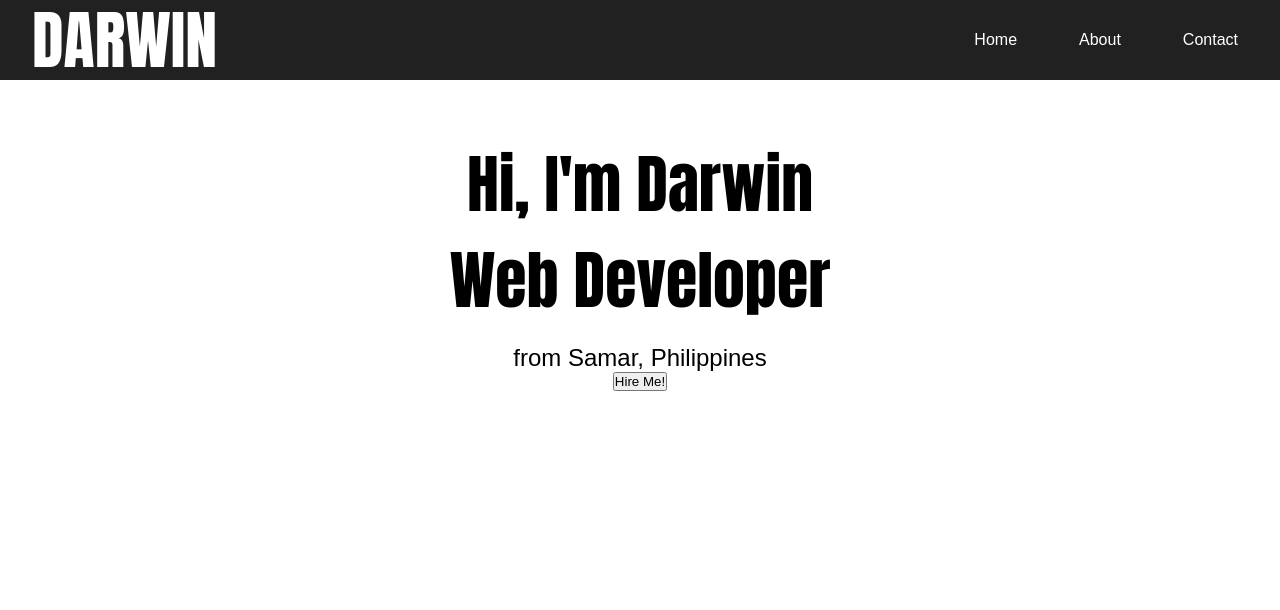
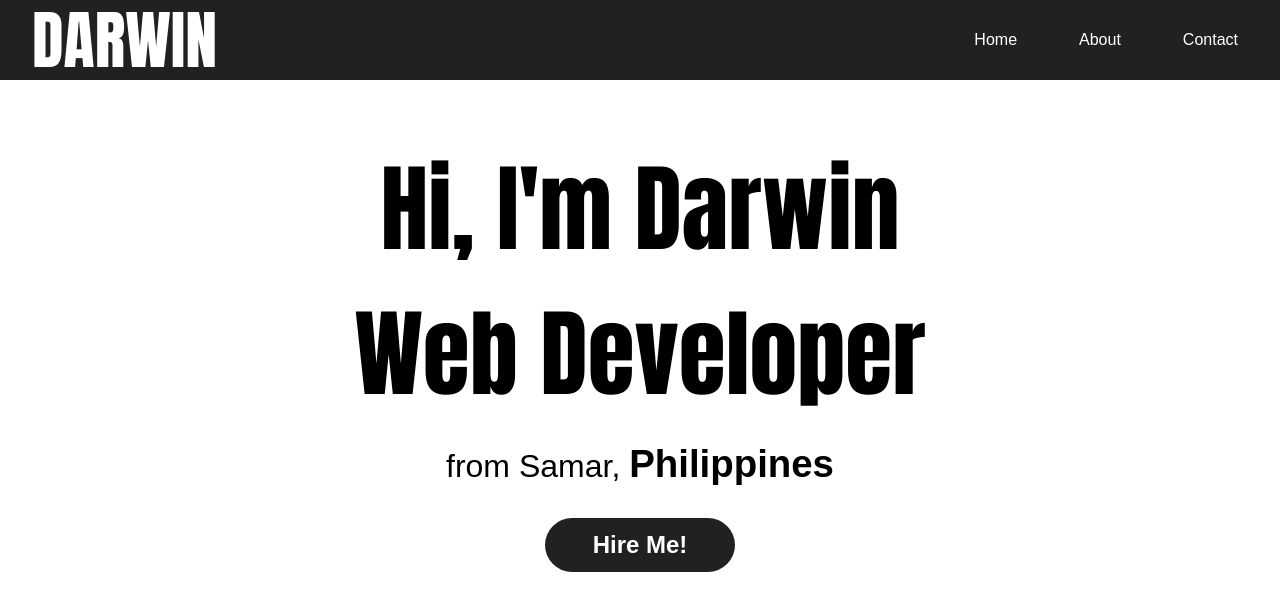
Before and after one commit to domdotdev/responsive-web, a plain HTML site: page index.html in a window 1280 px wide. Drawn offline with nearby package versions, Linux system fonts and the light colour scheme.

Commit message:
Update style.css

```diff
--- a/style.css
+++ b/style.css
@@ -36,6 +36,7 @@
 }
 .nav_link:hover {
   color: blueviolet;
+  transition: 0.3s;
 }
 .toggle,
 .close {
@@ -49,7 +50,7 @@
   margin-top: 3.5rem;
 }
 .main .main-title {
-  font-size: 4rem;
+  font-size: 6rem;
   font-family: Impact, Haettenschweiler, "Arial Narrow Bold", sans-serif;
   display: grid;
   justify-content: center;
@@ -58,11 +59,16 @@
 }
 .main .main-content {
   font-family: sans-serif;
-  font-size: 1.5em;
+  font-size: 2em;
   margin-top: 1rem;
   transition: 0.3s;
 }
-.main .main-start-today {
+.second-span {
+  font-weight: bold;
+  font-size: 1.2em;
+}
+
+.main .main-hire-me {
   margin-top: 2rem;
   color: white;
   border: none;
@@ -70,9 +76,17 @@
   padding: 0.8rem 3rem;
   border-radius: 5rem;
   font-family: sans-serif;
-  font-size: 1rem;
+  font-size: 1.5rem;
   font-weight: bold;
   transition: 0.3s;
+}
+.main-hire-me:hover {
+  cursor: pointer;
+  opacity: 0.8;
+  transition: 0.3s;
+}
+span .main {
+  font-weight: bold;
 }
 
 @media screen and (max-width: 768px) {
```
